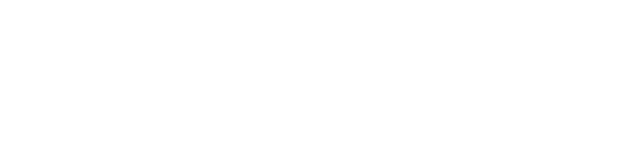
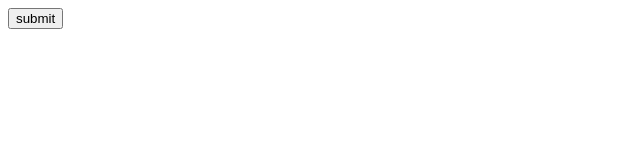
Before and after one commit to oscar02122001/JS-Wb-lessons, a plain HTML site: page 5-Functions/index.html in a window 1280 px wide. Shown: the whole page, without its empty margins (0-640 px from the left). Drawn offline with Linux system fonts and the light colour scheme.

Commit message:
'concept_of_function'

```diff
--- a/5-Functions/homework.js
+++ b/5-Functions/homework.js
@@ -23,7 +23,7 @@
 
 
 // const pow = (x, n) => x ** n;
-// console.log(pow(1, 1));
+// console.log(pow(5, 4));
 
 
 // const ask = (question, yes, no) => {
--- a/5-Functions/index.html
+++ b/5-Functions/index.html
@@ -10,7 +10,7 @@
 </head>
 
 <body>
-
+    <button class="btn">submit</button>
 </body>
 
 </html>
```
Also changed, not shown: 5-Functions/main.js (+81 -0 lines).
